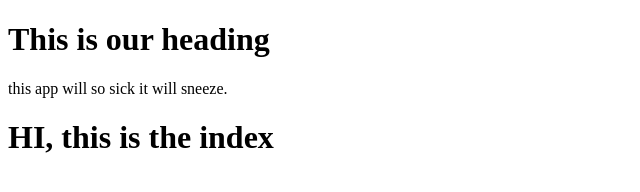
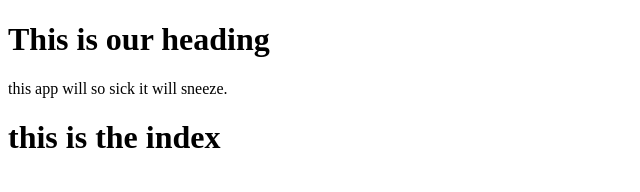
Before and after one commit to kyle116/brad-brian-practice, a plain HTML site: page index.html in a window 1280 px wide. Shown: the whole page, without its empty margins (0-640 px from the left). Drawn offline with Linux system fonts and the light colour scheme.

Commit message:
changed html

```diff
--- a/index.html
+++ b/index.html
@@ -8,6 +8,6 @@
     <h1>This is our heading</h1>
     <p>this app will so sick it will sneeze.</p>
 
-    <h1>HI, this is the index</h1>
+    <h1> this is the index</h1>
   </body>
 </html>
```
